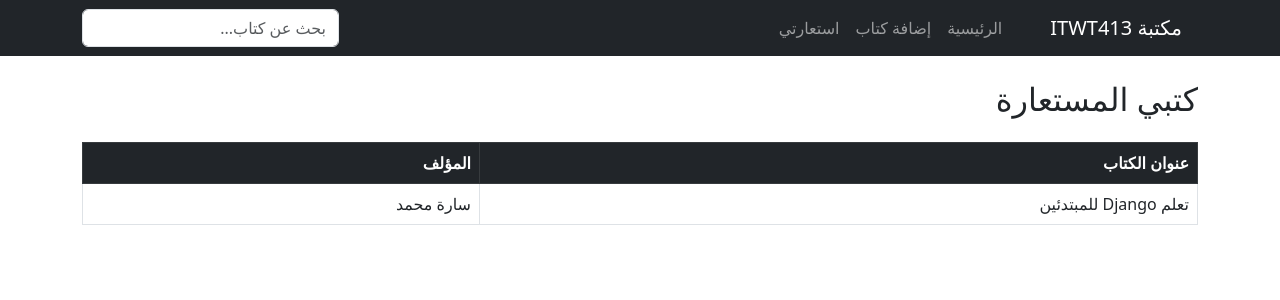
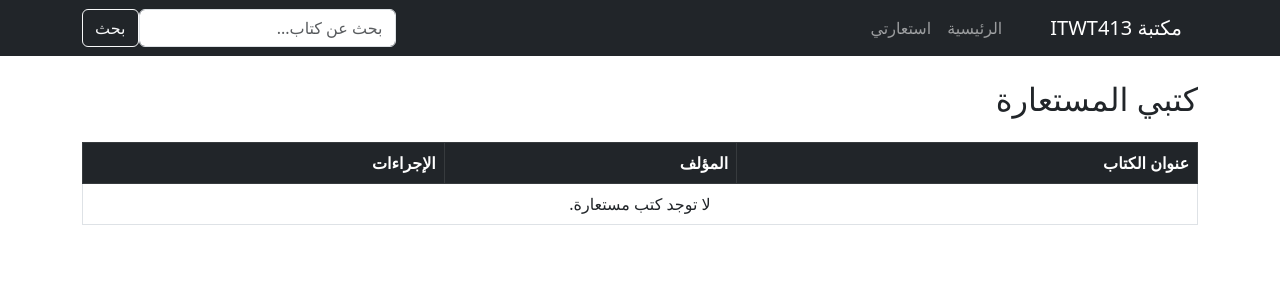
Before and after one commit to 2211844811/Library_System, a Django app: page /my-loans/ in a window 1280 px wide. Shown: the top 300 px of the page. Run offline with Django 5.2, Linux system fonts and the light colour scheme; data comes from the database, SQL or seed files in the repository.

Commit message:
إضافة كامل كود الباك اند ونظام الصلاحيات

```diff
--- a/books/admin.py
+++ b/books/admin.py
@@ -1,5 +1,4 @@
 from django.contrib import admin
 from .models import Book
 
-# تسجيل جدول الكتب في لوحة التحكم
 admin.site.register(Book)
--- a/books/templates/books/base.html
+++ b/books/templates/books/base.html
@@ -12,12 +12,17 @@
             <div class="collapse navbar-collapse">
                 <ul class="navbar-nav ms-auto">
                     <li class="nav-item"><a class="nav-link" href="{% url 'book_list' %}">الرئيسية</a></li>
-                    <li class="nav-item"><a class="nav-link" href="{% url 'add_book' %}">إضافة كتاب</a></li>
+          {% if user.is_staff %}
+    <li class="nav-item">
+        <a class="nav-link" href="{% url 'add_book' %}">إضافة كتاب</a>
+    </li>
+{% endif %}
                     <li class="nav-item"><a class="nav-link" href="{% url 'my_loans' %}">استعارتي</a></li>
                 </ul>
-                <form class="d-flex me-3" role="search">
-                    <input class="form-control me-2" type="search" placeholder="بحث عن كتاب..." aria-label="Search">
-                </form>
+               <form action="{% url 'book_list' %}" method="GET" class="d-flex">
+    <input class="form-control me-2" type="search" name="q" placeholder="بحث عن كتاب..." aria-label="Search" value="{{ request.GET.q }}">
+    <button class="btn btn-outline-light" type="submit">بحث</button>
+</form>
             </div>
         </div>
     </nav>
--- a/books/templates/books/my_loans.html
+++ b/books/templates/books/my_loans.html
@@ -7,18 +7,20 @@
         <tr>
             <th>عنوان الكتاب</th>
             <th>المؤلف</th>
-        </tr>
+            <th>الإجراءات</th> </tr>
     </thead>
     <tbody>
         {% for book in books %}
         <tr>
             <td>{{ book.title }}</td>
             <td>{{ book.author }}</td>
+            <td>
+                <a href="{% url 'return_book' book.id %}" class="btn btn-sm btn-warning">إرجاع الكتاب</a>
+            </td>
         </tr>
         {% empty %}
         <tr>
-            <td colspan="2" class="text-center">لا توجد كتب مستعارة.</td>
-        </tr>
+            <td colspan="3" class="text-center">لا توجد كتب مستعارة.</td> </tr>
         {% endfor %}
     </tbody>
 </table>
--- a/books/urls.py
+++ b/books/urls.py
@@ -1,5 +1,5 @@
-from django.urls import path
-from . import views
+from django.urls import path  # <--- هذا السطر ضروري جداً
+from . import views           # <--- وهذا السطر يربط الملف بـ views
 
 urlpatterns = [
     path('', views.book_list, name='book_list'),
@@ -7,4 +7,6 @@
     path('borrow/<int:book_id>/', views.borrow_book, name='borrow_book'),
     path('book/add/', views.add_book, name='add_book'),
     path('my-loans/', views.my_loans, name='my_loans'),
+    path('book/delete/<int:book_id>/', views.delete_book, name='delete_book'),
+    path('return/<int:book_id>/', views.return_book, name='return_book'),
 ]
--- a/books/views.py
+++ b/books/views.py
@@ -1,25 +1,57 @@
 from django.shortcuts import render, redirect
-
-BOOKS_DATA = [
-    {'id': 1, 'title': 'مقدمة في البرمجة', 'author': 'أحمد علي', 'is_available': True},
-    {'id': 2, 'title': 'تعلم Django للمبتدئين', 'author': 'سارة محمد', 'is_available': False},
-]
+from .models import Book  # 1. استيراد الموديل الحقيقي
 
 def book_list(request):
-    return render(request, 'books/list.html', {'books': BOOKS_DATA})
+    # استقبال قيمة البحث من الشريط
+    query = request.GET.get('q')
+
+    # جلب كل الكتب كقاعدة أساسية
+    books = Book.objects.all()
+
+    # إذا كانت هناك قيمة في البحث، قم بتصفية النتائج
+    if query:
+        # البحث في العنوان (title) باستخدام __icontains لجعل البحث غير حساس لحالة الأحرف
+        books = books.filter(title__icontains=query)
+
+    return render(request, 'books/list.html', {'books': books})
 
 def book_detail(request, book_id):
-    book = next((b for b in BOOKS_DATA if b['id'] == book_id), None)
+    # 3. استبدال البحث في القائمة بـ get() من قاعدة البيانات
+    book = Book.objects.get(id=book_id)
     return render(request, 'books/book_detail.html', {'book': book})
 
 def borrow_book(request, book_id):
-    book = next((b for b in BOOKS_DATA if b['id'] == book_id), None)
-    if book: book['is_available'] = False
+    # 4. البحث عن الكتاب وتغيير حالته في قاعدة البيانات
+    book = Book.objects.get(id=book_id)
+    if book.is_available:
+        book.is_available = False
+        book.save()  # ضرورية جداً لحفظ التغيير
     return redirect('book_list')
 
 def add_book(request):
+    # (هنا سنضع كود الـ ModelForm لاحقاً)
     return render(request, 'books/book_form.html')
 
 def my_loans(request):
-    loaned_books = [b for b in BOOKS_DATA if not b['is_available']]
+    # 5. تصفية (Filter) الكتب غير المتاحة من قاعدة البيانات
+    loaned_books = Book.objects.filter(is_available=False)
     return render(request, 'books/my_loans.html', {'books': loaned_books})
+
+def delete_book(request, book_id):
+    book = Book.objects.get(id=book_id)
+    book.delete()
+    return redirect('book_list')
+
+def search_books(request):
+    query = request.GET.get('q') # يأخذ الكلمة من شريط البحث
+    if query:
+        books = Book.objects.filter(title__icontains=query) # يبحث في العناوين
+    else:
+        books = Book.objects.all()
+    return render(request, 'books/list.html', {'books': books})
+
+def return_book(request, book_id):
+    book = Book.objects.get(id=book_id)
+    book.is_available = True
+    book.save()
+    return redirect('my_loans')
```
Also changed, not shown: books/templates/books/list.html (+15 -3 lines).
